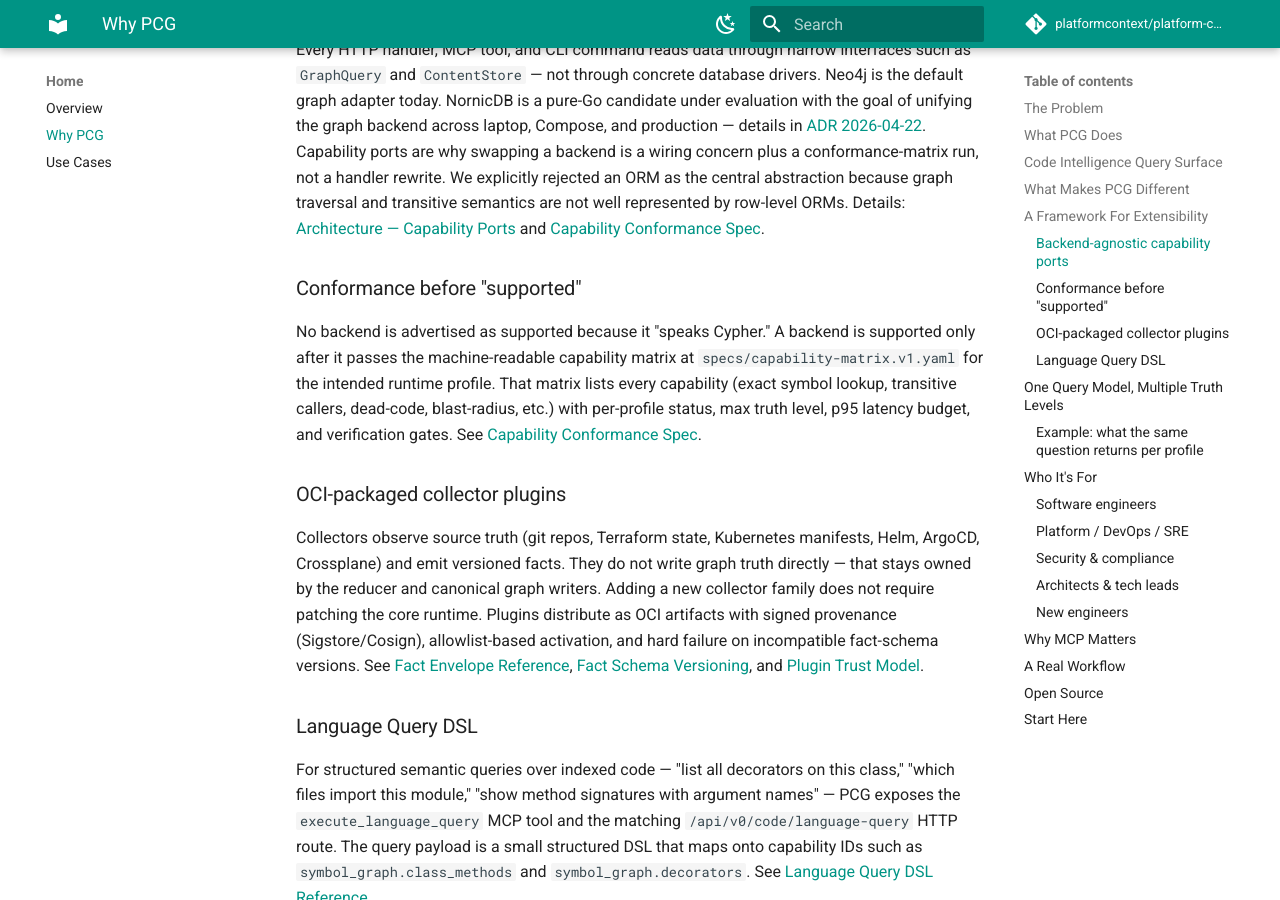
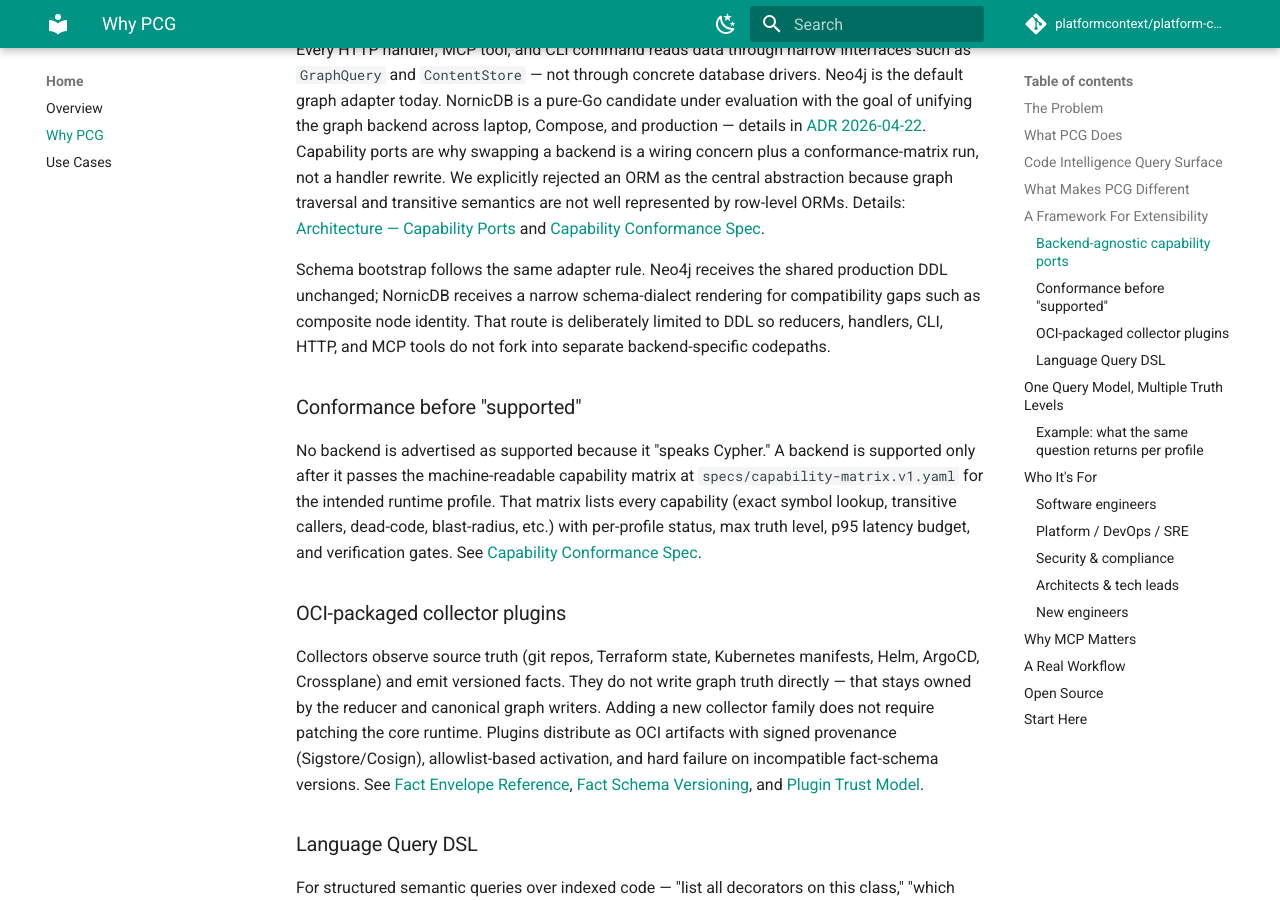
Before and after one commit to platformcontext/platform-context-graph, an MkDocs documentation site: the page built from docs/docs/why-pcg.md, in a window 1280 px wide and 900 px high, scrolled down 2818 px. Built offline with MkDocs 1.6.1 and Material for MkDocs 9.7.7, drawn with Linux system fonts in a browser that asks for light colours; comment, search, counter and statistics services are not loaded.

Commit message:
docs(graph): document schema dialect routing

```diff
--- a/docs/docs/why-pcg.md
+++ b/docs/docs/why-pcg.md
@@ -90,6 +90,12 @@ ORM as the central abstraction because graph traversal and transitive
 semantics are not well represented by row-level ORMs. Details:
 [Architecture — Capability Ports](architecture.md) and
 [Capability Conformance Spec](reference/capability-conformance-spec.md).
+
+Schema bootstrap follows the same adapter rule. Neo4j receives the shared
+production DDL unchanged; NornicDB receives a narrow schema-dialect rendering
+for compatibility gaps such as composite node identity. That route is
+deliberately limited to DDL so reducers, handlers, CLI, HTTP, and MCP tools
+do not fork into separate backend-specific codepaths.
 
 ### Conformance before "supported"
 
```
Also changed, not shown: docs/docs/adrs/2026-04-20-embedded-local-backends-implementation-plan.md (+1 -1 lines), docs/docs/adrs/2026-04-22-nornicdb-graph-backend-candidate.md (+1 -1 lines).
